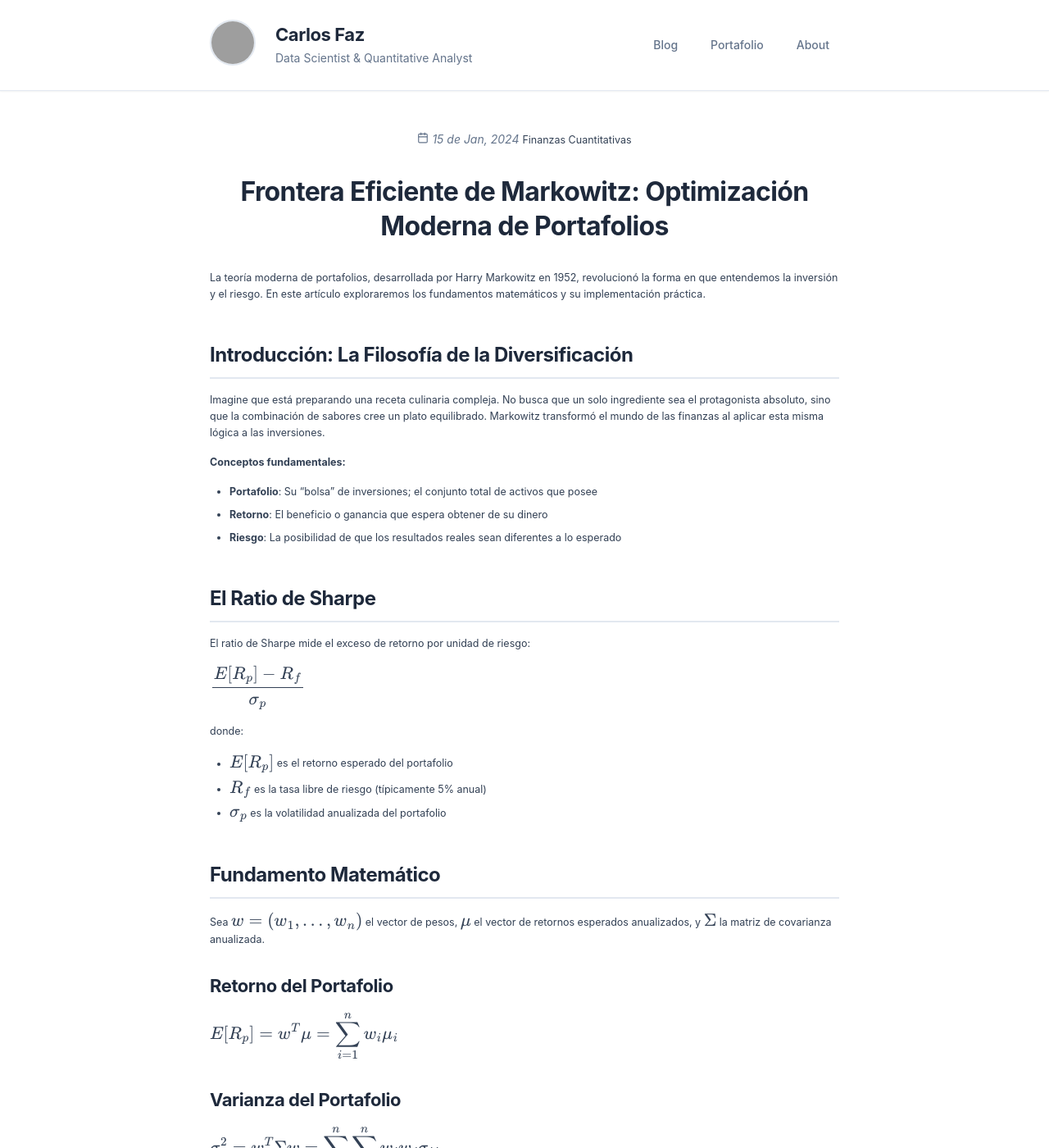
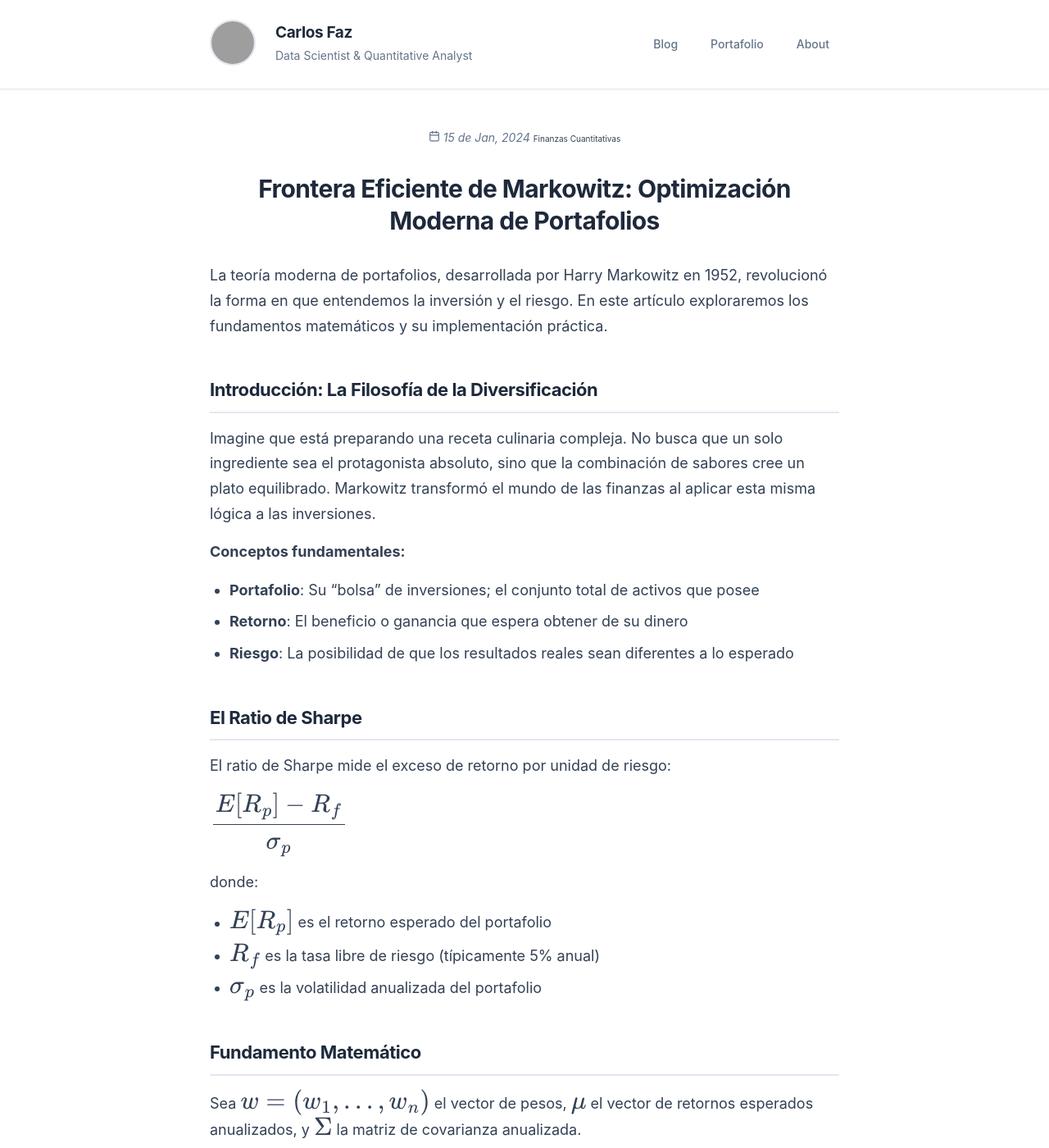
Before and after one commit to carlosfaz/carlosfaz.github.io, a Jekyll site: the page built from _posts/2024-01-15-frontera-eficiente-markowitz.md, in a window 1280 px wide and 1400 px high. Shown: the whole window at 82% size. Built offline with Jekyll 4.4.1, drawn with Linux system fonts in a browser that asks for light colours; formulas are drawn with MathJax 3; grey boxes are pictures that could not be loaded.

Commit message:
v1.26
v1.26

```diff
--- a/_layouts/post.html
+++ b/_layouts/post.html
@@ -18,7 +18,9 @@ layout: default
   </div>
 
   <div class="post-content">
-    {{ content }}
+    <div class="post-text">
+      {{ content }}
+    </div>
   </div>
 
   {% if page.tags %}
--- a/_sass/_variables.scss
+++ b/_sass/_variables.scss
@@ -44,12 +44,12 @@ $georgia: $fontSerif;
 // Typography scale - Adjusted for blog readability
 $fontXs: 12px;
 $fontSm: 14px;
-$fontBase: 20px;
-$fontMd: 20px;
-$fontLg: 22px;
-$fontXl: 24px;
-$font2xl: 28px;
-$font3xl: 32px;
+$fontBase: 16px;
+$fontMd: 16px;
+$fontLg: 19px;
+$fontXl: 22px;
+$font2xl: 26px;
+$font3xl: 30px;
 
 // Spacing scale
 $space1: 4px;
--- a/style.scss
+++ b/style.scss
@@ -491,6 +491,11 @@ nav {
     }
   }
 
+  .post-text {
+    font-size: 18px;
+    line-height: 1.7;
+  }
+
   .post-tags {
     margin-top: $space8;
     padding-top: $space6;
```
